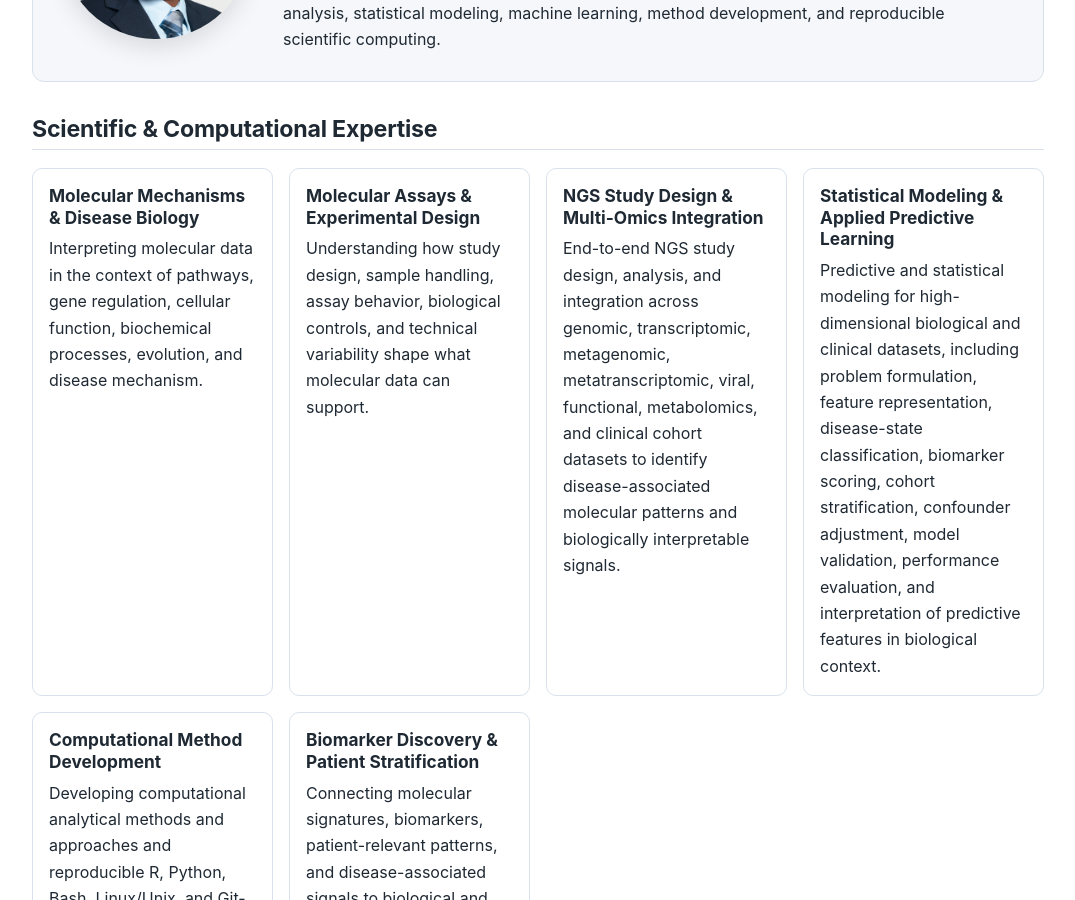
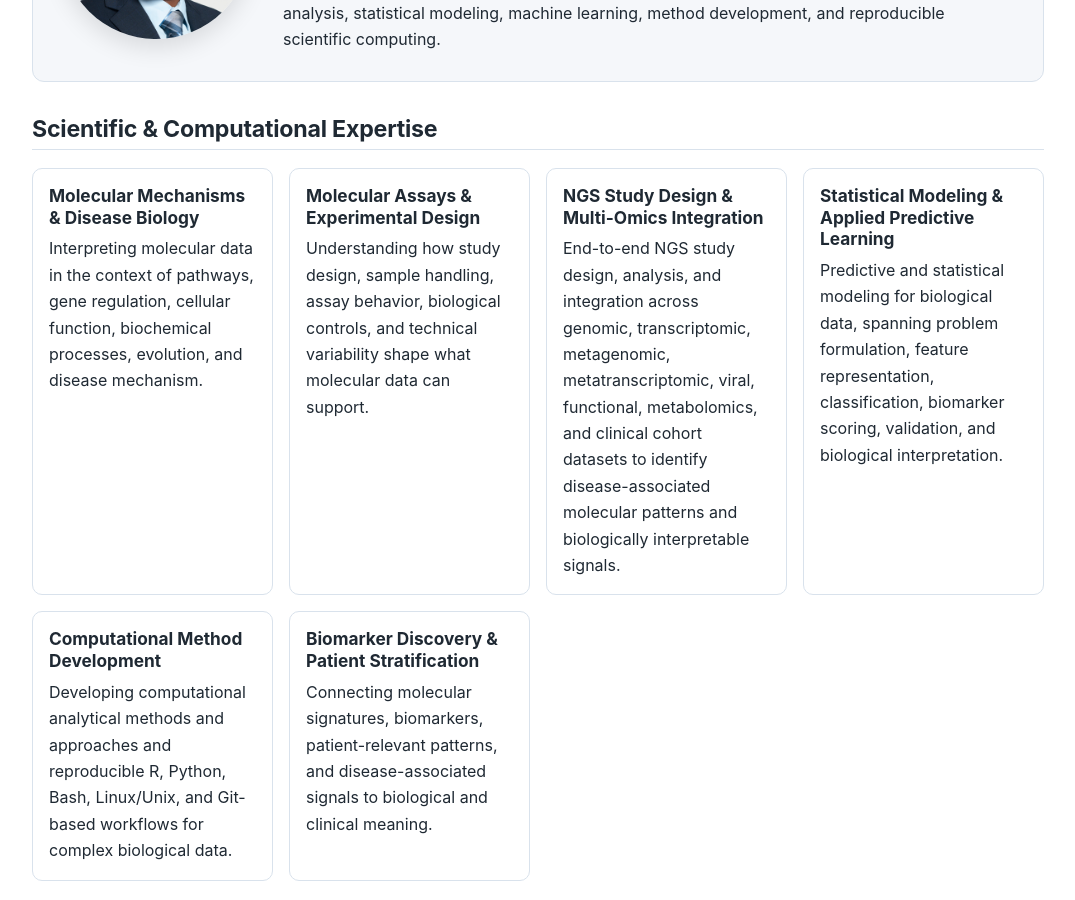
Before and after one commit to Nzabarushimana/nzabarushimana.github.io, a Jekyll site: the page built from index.md, in a window 1280 px wide and 900 px high, scrolled down 388 px. Shown: the whole window, without its empty margins (102-1177 px from the left). Built offline with Jekyll 4.4.1, drawn with Linux system fonts in a browser that asks for light colours.

Commit message:
Update index.md

```diff
--- a/index.md
+++ b/index.md
@@ -51,7 +51,7 @@ title: Home
 <div class="card">
   <h3>Statistical Modeling &amp; Applied Predictive Learning</h3>
   <p>
-    Predictive and statistical modeling for high-dimensional biological and clinical datasets, including problem formulation, feature representation, disease-state classification, biomarker scoring, cohort stratification, confounder adjustment, model validation, performance evaluation, and interpretation of predictive features in biological context.
+  Predictive and statistical modeling for biological data, spanning problem formulation, feature representation, classification, biomarker scoring, validation, and biological interpretation.
   </p>
 </div>
   <div class="card">
```
